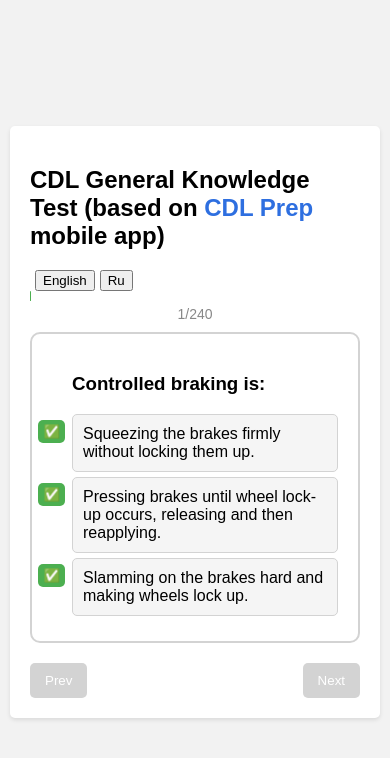
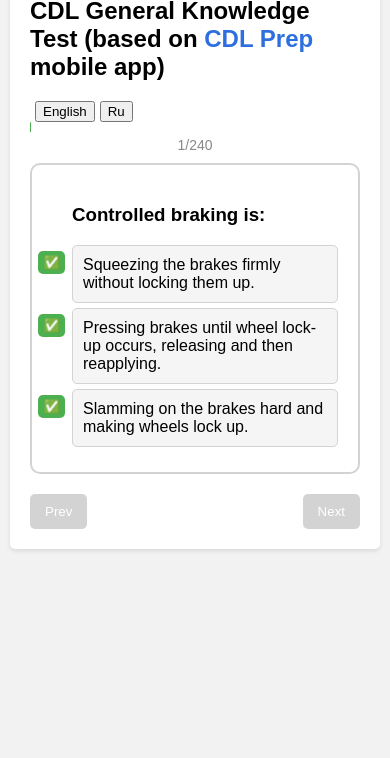
Before and after one commit to vodolserge/cdl-test, a React (Create React App) app: page / in a window 390 px wide. Shown: the top 758 px of the page. Built offline with nearby package versions, Linux system fonts and the light colour scheme.

Commit message:
# responsive ability - v1.2

```diff
--- a/src/App.css
+++ b/src/App.css
@@ -149,6 +149,10 @@ ul, ol {
 
 /* Медиа-запрос для мобильных устройств (iPhone 11 и подобные) */
 @media (max-width: 560px) and (min-width: 380px) {
+  body{
+    height: 60vh;
+  }
+
   .app-container {
     background-color: white;
     border-radius: 5px;
```
